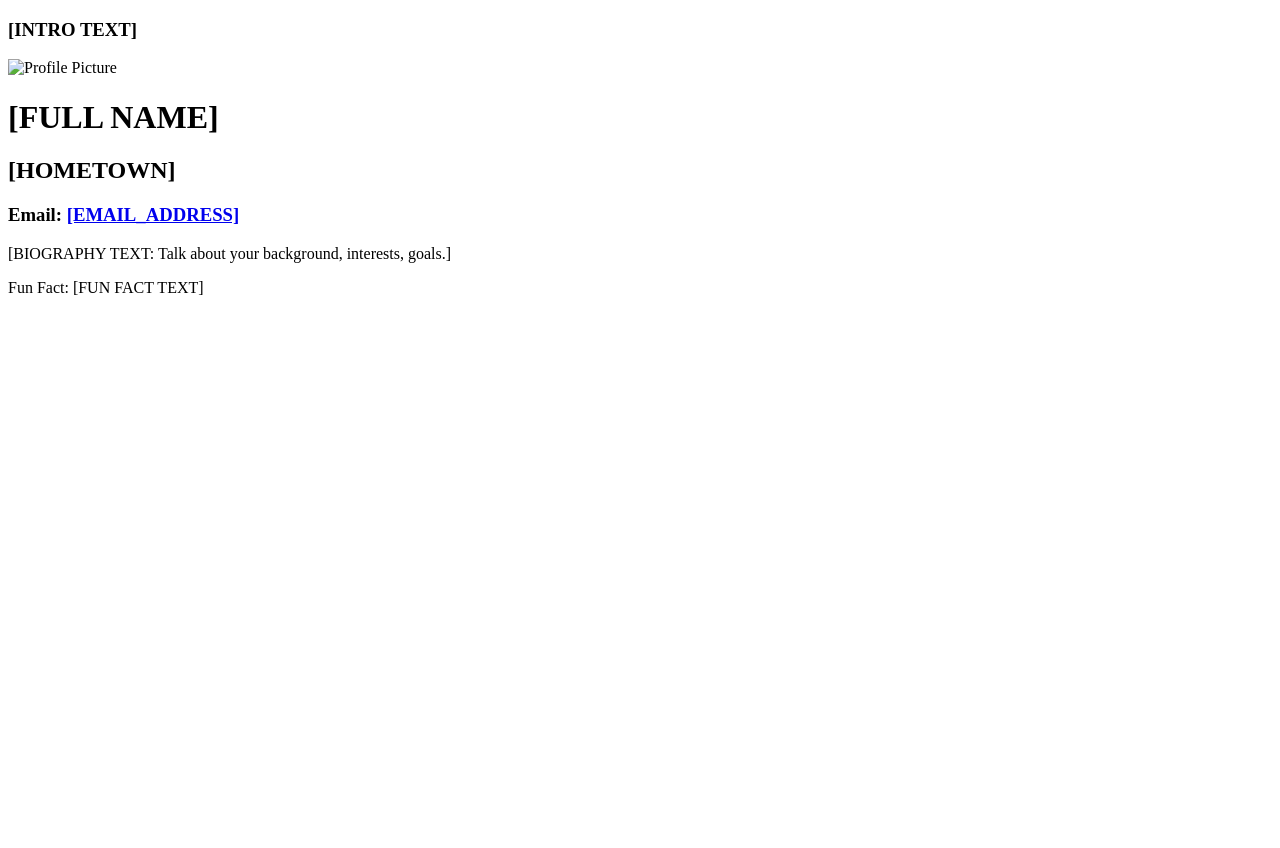
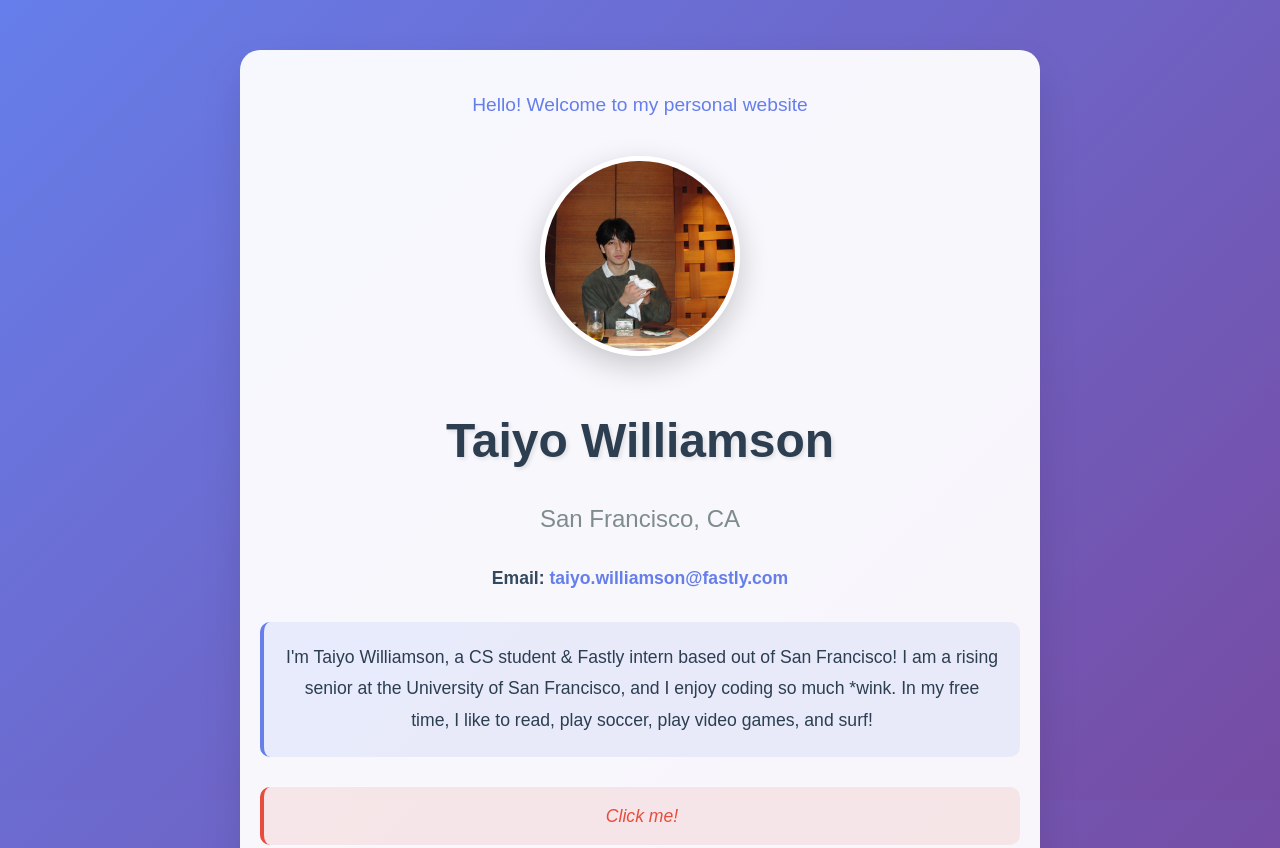
Before and after one commit to taiyyoson/fastly-kids-tutpage, a plain HTML site: page index.html in a window 1280 px wide. Shown: the top 848 px of the page. Before the commit the page ends 800 px from the top, so only its background shows below. Drawn offline with Linux system fonts and the light colour scheme.

Commit message:
first draft edit

```diff
--- a/index.html
+++ b/index.html
@@ -1,47 +1,40 @@
 <!DOCTYPE html>
 <html lang="en">
+
 <head>
     <meta charset="UTF-8">
     <meta name="viewport" content="width=device-width, initial-scale=1.0">
-    <title>[PAGE TITLE]</title>
+    <title>Taiyo Williamson - Personal Website</title>
     <link href="style.css" rel="stylesheet" type="text/css">
 </head>
+
 <body>
     <div id="background-img"></div>
 
     <div id="container">
-        <h3 id="name-intro">[INTRO TEXT]</h3>
+        <h3 id="name-intro">Hello! Welcome to my personal website</h3>
 
-        <img src="[PROFILE_IMAGE_FILENAME]" alt="Profile Picture" id="profile-pic">
+        <img src="imgs/profile_photo_webpage.jpg" alt="Profile Picture" id="profile-pic">
 
-        <h1 id="name">[FULL NAME]</h1>
+        <h1 id="name">Taiyo Williamson</h1>
 
-        <h2 id="hometown">[HOMETOWN]</h2>
+        <h2 id="hometown">San Francisco, CA</h2>
 
         <h3 id="email">
             Email:
-            <a href="mailto:[EMAIL_ADDRESS]" id="email-link">[EMAIL_ADDRESS]</a>
+            <a href="mailto:taiyo.williamson@fastly.com" id="email-link">taiyo.williamson@fastly.com</a>
         </h3>
 
         <p id="bio">
-            [BIOGRAPHY TEXT: Talk about your background, interests, goals.]
+            I'm Taiyo Williamson, a CS student & Fastly intern based out of San Francisco! I am a rising senior at the
+            University of San Francisco, and I enjoy coding so much *wink. In my free time, I like to read, play soccer,
+            play video games, and surf!
         </p>
 
         <p id="fun-fact">
-            Fun Fact: [FUN FACT TEXT]
+           Click me!
         </p>
     </div>
 </body>
+
 </html>
-
-<!-- REMEMBER:
-    - When you are done editing, run this command in the terminal to save your work:
-        git add .
-        git commit -m 'updated my website'
-        git push
-
-    - If you want to stop your website, go to Settings > Pages and set the source branch to "none"
-
-    Happy website making!
-        ~ Rebecca Little, Valerie Yen, and the rest of the Fastly crew!
--->
--- a/style.css
+++ b/style.css
@@ -1,47 +1,191 @@
-<!DOCTYPE html>
-<html lang="en">
-<head>
-    <meta charset="UTF-8">
-    <meta name="viewport" content="width=device-width, initial-scale=1.0">
-    <title>[PAGE TITLE]</title>
-    <link href="style.css" rel="stylesheet" type="text/css">
-</head>
-<body>
-    <div id="background-img"></div>
+/* Reset and base styles */
+* {
+    margin: 0;
+    padding: 0;
+    box-sizing: border-box;
+}
 
-    <div id="container">
-        <h3 id="name-intro">[INTRO TEXT]</h3>
+body {
+    font-family: 'Arial', sans-serif;
+    line-height: 1.6;
+    color: #333;
+    background: linear-gradient(135deg, #667eea 0%, #764ba2 100%);
+    min-height: 100vh;
+    position: relative;
+}
 
-        <img src="[PROFILE_IMAGE_FILENAME]" alt="Profile Picture" id="profile-pic">
+/* Background image container */
+#background-img {
+    position: fixed;
+    top: 0;
+    left: 0;
+    width: 100%;
+    height: 100%;
+    background: linear-gradient(135deg, rgba(102, 126, 234, 0.8) 0%, rgba(118, 75, 162, 0.8) 100%);
+    z-index: -1;
+}
 
-        <h1 id="name">[FULL NAME]</h1>
+/* Main container */
+#container {
+    max-width: 800px;
+    margin: 0 auto;
+    padding: 40px 20px;
+    background: rgba(255, 255, 255, 0.95);
+    border-radius: 20px;
+    box-shadow: 0 20px 40px rgba(0, 0, 0, 0.1);
+    text-align: center;
+    margin-top: 50px;
+    margin-bottom: 50px;
+}
 
-        <h2 id="hometown">[HOMETOWN]</h2>
+/* Profile picture */
+#profile-pic {
+    width: 200px;
+    height: 200px;
+    border-radius: 50%;
+    object-fit: cover;
+    border: 5px solid #fff;
+    box-shadow: 0 10px 30px rgba(0, 0, 0, 0.2);
+    margin: 20px 0;
+    transition: transform 0.3s ease;
+}
 
-        <h3 id="email">
-            Email:
-            <a href="mailto:[EMAIL_ADDRESS]" id="email-link">[EMAIL_ADDRESS]</a>
-        </h3>
+#profile-pic:hover {
+    transform: scale(1.05);
+}
 
-        <p id="bio">
-            [BIOGRAPHY TEXT: Talk about your background, interests, goals.]
-        </p>
+/* Typography */
+#name-intro {
+    color: #667eea;
+    font-size: 1.2em;
+    margin-bottom: 15px;
+    font-weight: 300;
+}
 
-        <p id="fun-fact">
-            Fun Fact: [FUN FACT TEXT]
-        </p>
-    </div>
-</body>
-</html>
+#name {
+    font-size: 3em;
+    color: #2c3e50;
+    margin: 20px 0;
+    font-weight: bold;
+    text-shadow: 2px 2px 4px rgba(0, 0, 0, 0.1);
+}
 
-<!-- REMEMBER:
-    - When you are done editing, run this command in the terminal to save your work:
-        git add .
-        git commit -m 'updated my website'
-        git push
+#hometown {
+    font-size: 1.5em;
+    color: #7f8c8d;
+    margin-bottom: 20px;
+    font-weight: 300;
+}
 
-    - If you want to stop your website, go to Settings > Pages and set the source branch to "none"
+#email {
+    font-size: 1.1em;
+    color: #34495e;
+    margin: 25px 0;
+}
 
-    Happy website making!
-        ~ Rebecca Little, Valerie Yen, and the rest of the Fastly crew!
--->
+#email-link {
+    color: #667eea;
+    text-decoration: none;
+    font-weight: bold;
+    transition: color 0.3s ease;
+}
+
+#email-link:hover {
+    color: #764ba2;
+    text-decoration: underline;
+}
+
+/* Biography and fun fact */
+#bio {
+    font-size: 1.1em;
+    line-height: 1.8;
+    color: #2c3e50;
+    margin: 30px 0;
+    padding: 20px;
+    background: rgba(102, 126, 234, 0.1);
+    border-radius: 10px;
+    border-left: 4px solid #667eea;
+}
+
+#fun-fact {
+    font-size: 1.1em;
+    color: #e74c3c;
+    margin: 25px 0;
+    padding: 15px;
+    background: rgba(231, 76, 60, 0.1);
+    border-radius: 10px;
+    font-style: italic;
+    border-left: 4px solid #e74c3c;
+}
+
+/* Responsive design */
+@media (max-width: 768px) {
+    #container {
+        margin: 20px;
+        padding: 30px 15px;
+        margin-top: 30px;
+    }
+
+    #name {
+        font-size: 2.2em;
+    }
+
+    #profile-pic {
+        width: 150px;
+        height: 150px;
+    }
+
+    #hometown {
+        font-size: 1.3em;
+    }
+
+    #bio, #fun-fact {
+        font-size: 1em;
+        padding: 15px;
+    }
+}
+
+@media (max-width: 480px) {
+    #container {
+        margin: 10px;
+        padding: 20px 10px;
+        margin-top: 20px;
+    }
+
+    #name {
+        font-size: 1.8em;
+    }
+
+    #profile-pic {
+        width: 120px;
+        height: 120px;
+    }
+
+    #name-intro {
+        font-size: 1em;
+    }
+
+    #hometown {
+        font-size: 1.1em;
+    }
+
+    #email {
+        font-size: 1em;
+    }
+}
+
+/* Animation for smooth loading */
+#container {
+    animation: fadeInUp 0.8s ease-out;
+}
+
+@keyframes fadeInUp {
+    from {
+        opacity: 0;
+        transform: translateY(30px);
+    }
+    to {
+        opacity: 1;
+        transform: translateY(0);
+    }
+}
```
Also changed, not shown: imgs/profile_photo_webpage.jpg (added).
